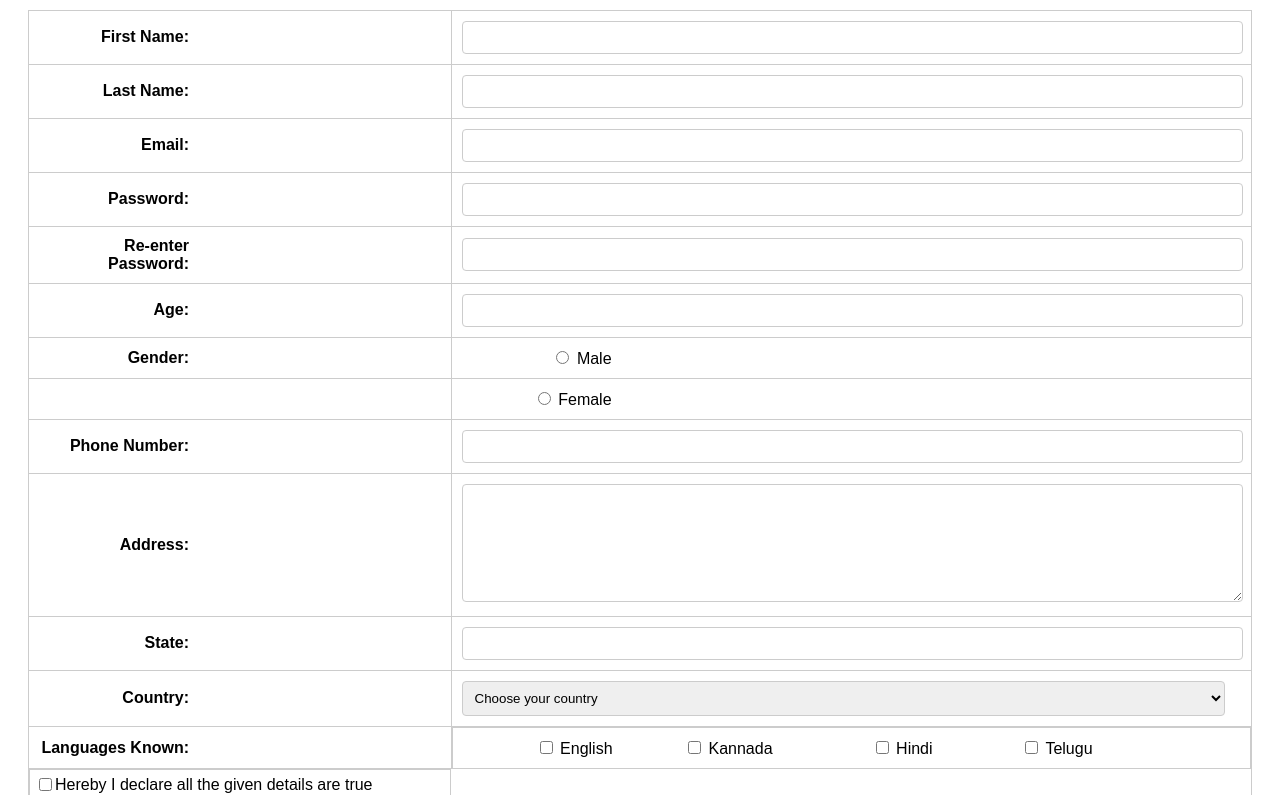
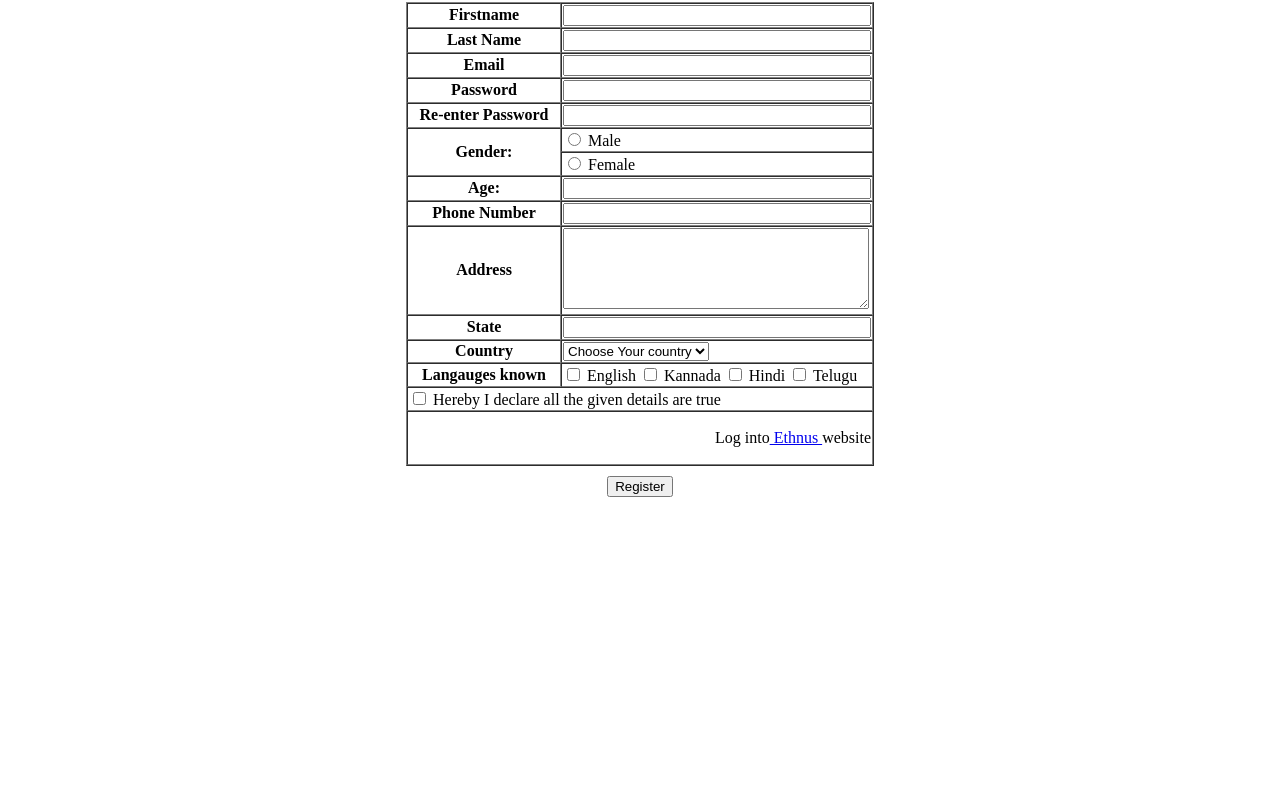
Before and after one commit to SuryaPrakashVutukuri/MERN_INTERNSHIP_TASKS, a plain HTML site: page task-5.html in a window 1280 px wide. Shown: the part 86-881 px from the top of the page. After the commit the page ends 800 px from the top, so only its background shows below. Drawn offline with Linux system fonts and the light colour scheme.

Commit message:
Update task-5.html

```diff
--- a/task-5.html
+++ b/task-5.html
@@ -1,161 +1,124 @@
 <!DOCTYPE html>
 <html>
 <head>
-    <title>Registration Form</title>
+    <title>Task 5</title>
    <style>
-        body {
-            font-family: Arial, sans-serif;
-            padding: 20px;
+    th{
+        width: 150px;
     }
-
-        h2 {
-            margin-bottom: 20px;
-            text-align: center;
-            color: #007bff;
-        }
-
-        table {
-            width: 100%;
-            border-collapse: collapse;
-        }
-
-        table, th, td {
-            border: 1px solid #ccc;
-        }
-
-        th, td {
-            padding: 10px;
-        }
-
-        label {
-            display: inline-block;
-            width: 150px;
-            text-align: right;
-        }
-
-        input[type="text"],
-        input[type="password"],
-        input[type="number"],
-        select,
-        textarea {
-            width: 98%;
-            padding: 8px;
-            border: 1px solid #ccc;
-            border-radius: 4px;
-        }
-
-        textarea {
-            height: 100px;
-        }
-
-        .checkbox-container {
-            display: flex;
-            align-items: center;
-        }
-
-        .checkbox-container label {
-            margin-right: 10px;
-        }
-
-        .declaration-checkbox {
-            color: black;
-            padding: 5px;
-            display: flex;
-            align-items: center;
-        }
-
 
    </style>
 </head>
 <body>
-    <h2>Registration Form</h2>
-    <form>
-        <table>
+
+    <div style="display: flex; flex-direction: column; justify-content: center; align-items: center;">
+        <h1 style="color: blue; text-align: center;">Registration Form </h1>
+
+            <table border="1" cellspacing="0" >
                 <tr>
-                <td><label for="firstName"><b>First Name:</b></label></td>
-                <td><input type="text" id="firstName" name="firstName"></td>
-            </tr>
-            <tr>
-                <td><label for="lastName"><b>Last Name:</b></label></td>
-                <td><input type="text" id="lastName" name="lastName"></td>
-            </tr>
-            <tr>
-                <td><label for="email"><b>Email:</b></label></td>
-                <td><input type="text" id="email" name="email"></td>
-            </tr>
-            <tr>
-                <td><label for="password"><b>Password:</b></label></td>
-                <td><input type="password" id="password" name="password"></td>
-            </tr>
-            <tr>
-                <td><label for="repassword"><b>Re-enter Password:</b></label></td>
-                <td><input type="password" id="repassword" name="repassword"></td>
-            </tr>
-            <tr>
-                <td><label for="age"><b>Age:</b></label></td>
-                <td><input type="number" id="age" name="age"></td>
-            </tr>
-            <tr>
-                <td><label><b>Gender:</b></label></td>
+                    <th>
+                        Firstname
+                    </th>
                     <td>
-                    <label class="radio-label"><input type="radio" name="gender" value="male"> Male</label>
+                       <input type="text" style="width: 300px;"/>
                     </td>
                 </tr>
                 <tr>
-                <td></td>
+                    <th>Last Name</th>
                     <td>
-                    <label class="radio-label"><input type="radio" name="gender" value="female"> Female</label>
+                       <input type="text" style="width: 300px;"/>
                     </td>
                 </tr>
                 <tr>
-                <td><label for="phoneNumber"><b>Phone Number:</b></label></td>
-                <td><input type="text" id="phoneNumber" name="phoneNumber"></td>
+                    <th>Email</th>
+                    <td>
+                       <input type="email" style="width: 300px;"/>
+                    </td>
                 </tr>
                 <tr>
-                <td><label for="address"><b>Address:</b></label></td>
-                <td><textarea id="address" name="address"></textarea></td>
+                    <th>Password</th>
+                    <td>
+                       <input type="password" style="width: 300px;"/>
+                    </td>
                 </tr>
                 <tr>
-                <td><label for="state"><b>State:</b></label></td>
-                <td><input type="text" id="state" name="state"></td>
+                    <th>Re-enter Password</th>
+                    <td>
+                       <input type="password" style="width: 300px;"/>
+                    </td>
                 </tr>
                 <tr>
-                <td><label for="country"><b>Country:</b></label></td>
+                    <th rowspan="2">Gender:</th>
                     <td>
-                    <select id="country" name="country">
-                        <option value="choose">Choose your country</option>
-                        <option value="us">United States</option>
-                        <option value="uk">United Kingdom</option>
-                        <option value="canada">Canada</option>
-                        <!-- Add more countries as needed -->
+                        <input type="radio" name="gender"/> <label>Male</label>
+                    </td>
+                    <tr>
+                        <td>
+                            <input type="radio" name="gender"/> <label>Female</label>
+                        </td>
+
+                    </tr>
+
+
+                </tr>
+                <tr>
+                    <th>Age:</th>
+                    <td>
+                       <input type="number" style="width: 300px;"/>
+                    </td>
+                </tr>
+                <tr>
+                    <th>Phone Number</th>
+                    <td><input type="number" style="width: 300px;"/></td>
+                </tr>
+                <tr>
+                    <th>Address</th>
+                    <td><textarea cols="20" rows="5" style="width: 300px;"></textarea></td>
+                </tr>
+                <tr>
+                    <th>State</th>
+                    <td><input type="text" style="width: 300px;"/></td>
+                </tr>
+                <tr>
+                    <th>Country</th>
+                    <td>
+                        <select>
+                            <option>Choose Your country</option>
+                            <option>India</option>
+                            <option>USA</option>
+                            <option>UK</option>
+                            <option>Austraila</option>
                         </select>
                     </td>
                 </tr>
                 <tr>
-                <td><label><b>Languages Known:</b></label></td>
-                <td class="checkbox-container">
-                    <label><input type="checkbox" name="language" value="english"> English</label>
-                    <label><input type="checkbox" name="language" value="kannada"> Kannada</label>
-                    <label><input type="checkbox" name="language" value="hindi"> Hindi</label>
-                    <label><input type="checkbox" name="language" value="telugu"> Telugu</label>
-                    <!-- Add more languages as needed -->
+                    <th>Langauges known</th>
+                    <td>
+                        <input type="checkbox"/>
+                        <label>English</label>
+                        <input type="checkbox"/>
+                        <label>Kannada</label>
+                        <input type="checkbox"/>
+                        <label>Hindi</label>
+                        <input type="checkbox"/>
+                        <label>Telugu</label>
                     </td>
                 </tr>
                 <tr>
-                <td colspan="2" class="declaration-checkbox">
+                    <td colspan="2" >
                         <input type="checkbox" name="declaration"> Hereby I declare all the given details are true
                     </td>
                 </tr>
                 <tr>
                     <td colspan="2" style="text-align:right;"><p>Log into<a href="https://www.ethnus.com" target="_blank"> Ethnus </a></a>website</p></td>
                 </tr>
+            </table>
 
 
 
-        </table>
     <div style="text-align:center">
         <button style="margin:10px">Register</button>
     </div>
-    </form>
+</div>
 </body>
 </html>
```
Lines whose indentation alone changed are shown as unchanged.
